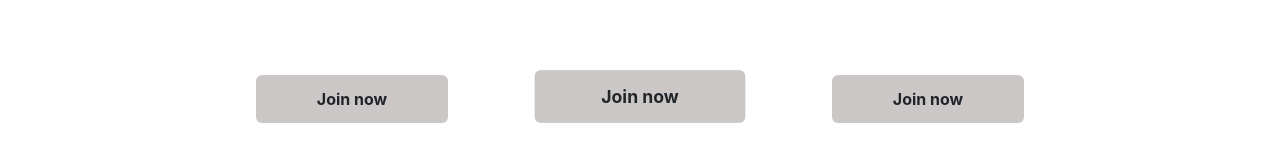
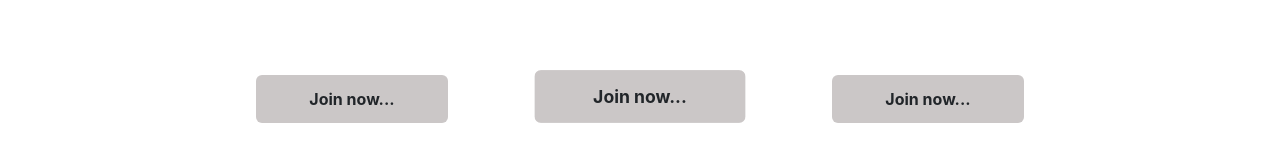
Before and after one commit to YaminiSushmaBoddu/gym_project, a React (Create React App) app: page /Plans in a window 1280 px wide. Shown: the part 536-698 px from the top of the page. Built offline with nearby package versions, Linux system fonts and the light colour scheme.

Commit message:
new changes

```diff
--- a/src/Components/Plans.jsx
+++ b/src/Components/Plans.jsx
@@ -33,7 +33,7 @@ const Plans = () => {
               <span>see more benefits </span>
 
             </div>
-            <button className="btn">Join now</button>
+            <button className="btn">Join now...</button>
           </div>
 
 
```
